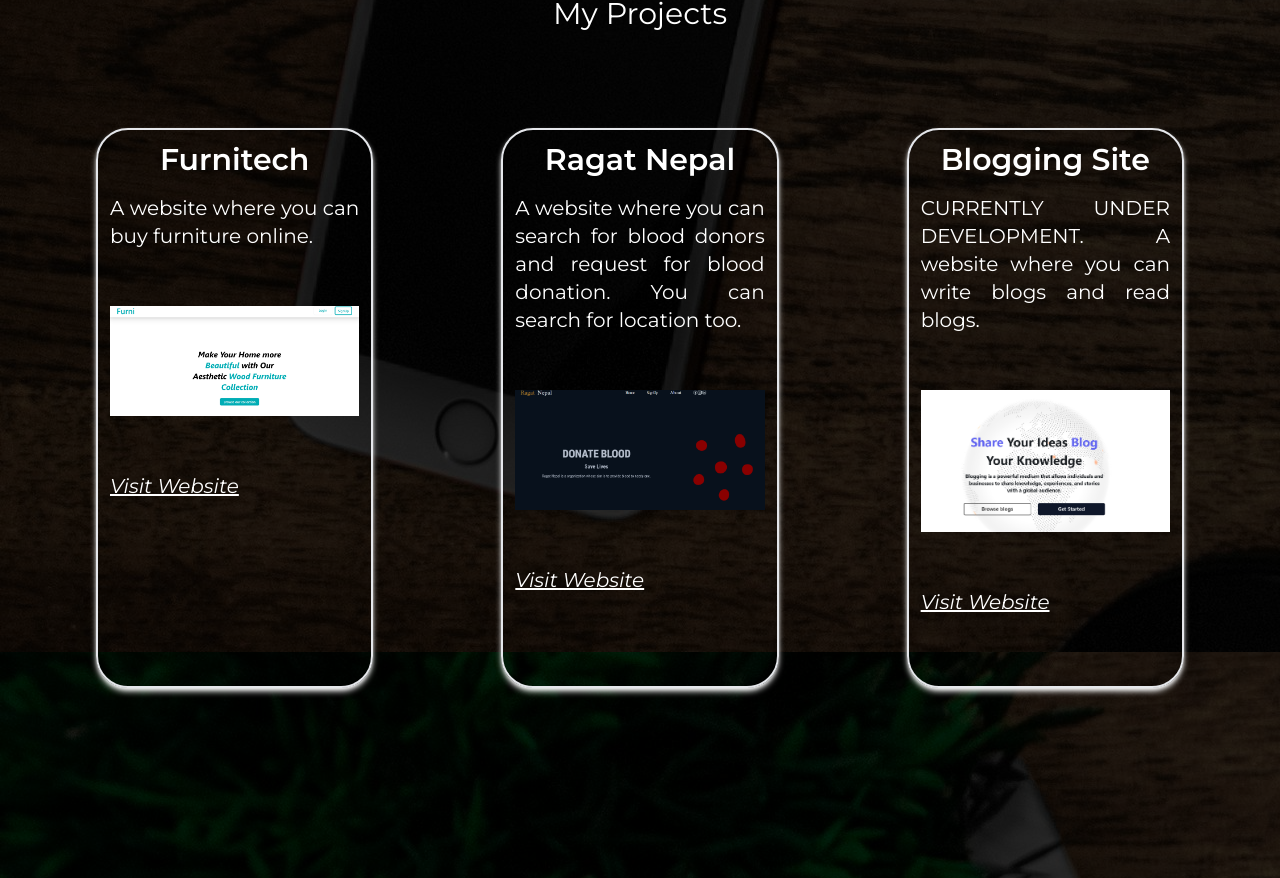
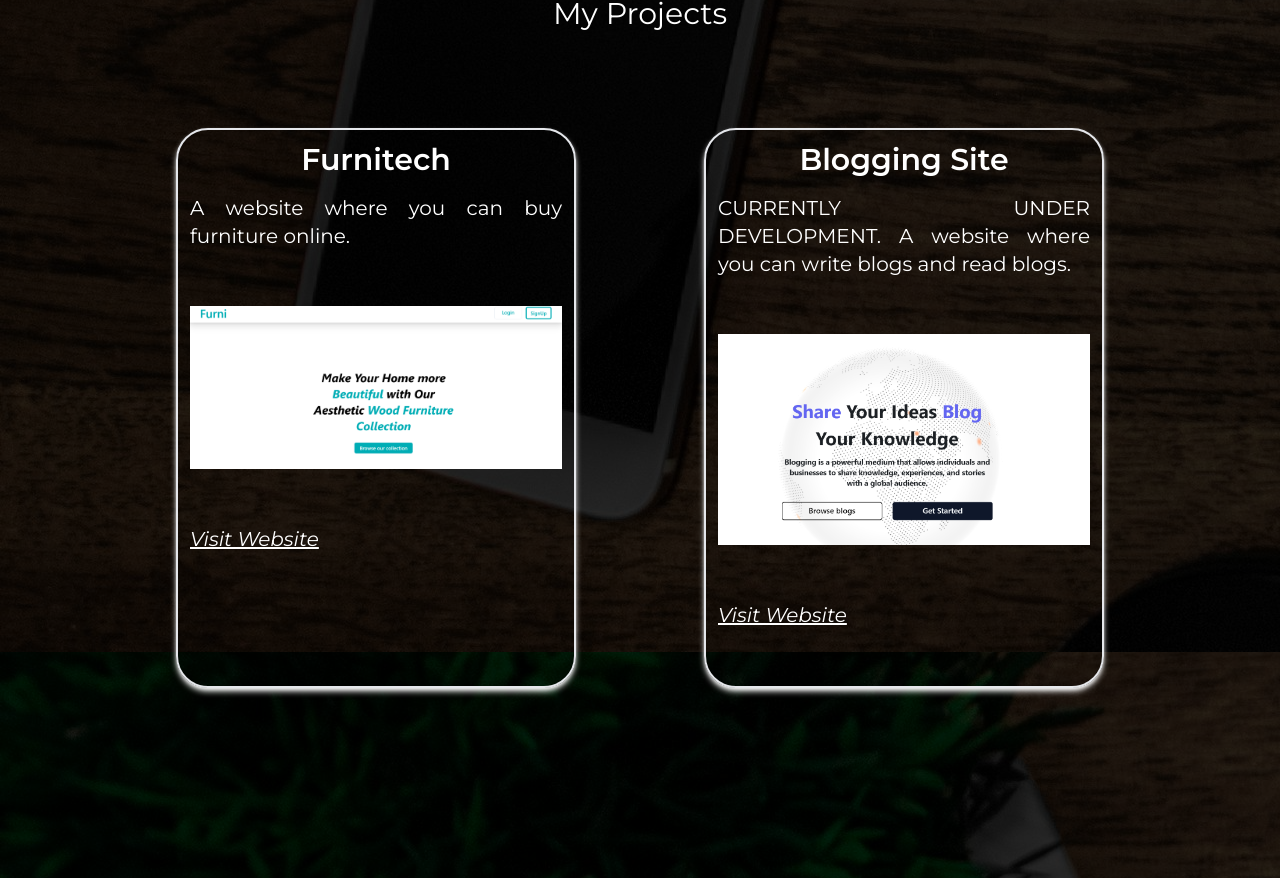
Before and after one commit to bhattaraisushma/Portfolio_, a React (Vite) app in the folder frontend/: page / in a window 1280 px wide. Shown: the part 1604-2482 px from the top of the page. Built offline with nearby package versions, Linux system fonts and the light colour scheme.

Commit message:
project changes

```diff
--- a/frontend/src/components/data.js
+++ b/frontend/src/components/data.js
@@ -8,13 +8,13 @@
         image:'/furnitech.png',
         link:"https://e-commerce-git-master-bhattaraisushmas-projects.vercel.app/"
     },
-    {
-    Title: "Ragat Nepal",
-    Description: "A website where you can search for blood donors and request for blood donation. You can search for location too.",
-    image:"/ragatnepal.png",
+//     {
+//     Title: "Ragat Nepal",
+//     Description: "A website where you can search for blood donors and request for blood donation. You can search for location too.",
+//     image:"/ragatnepal.png",
 
-    link:"https://ragat-nepal-1edt-git-master-bhattaraisushmas-projects.vercel.app/"
-},
+//     link:"https://ragat-nepal-1edt-git-master-bhattaraisushmas-projects.vercel.app/"
+// },
 {
     Title:"Blogging Site",
     image:"/blog.png",
```
